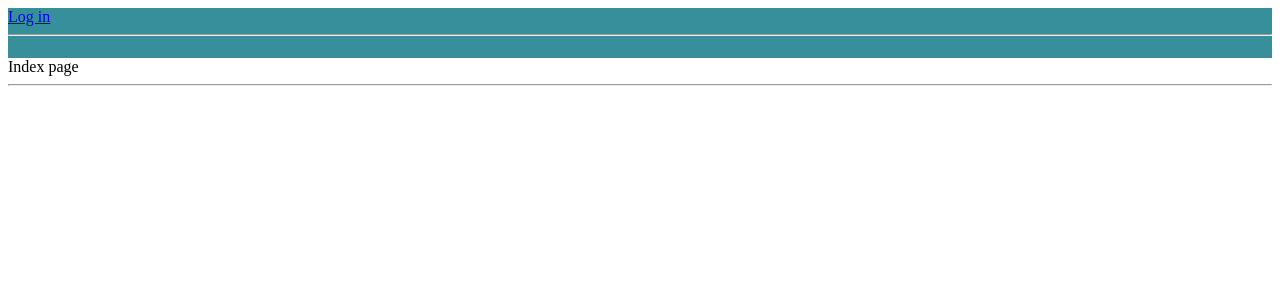
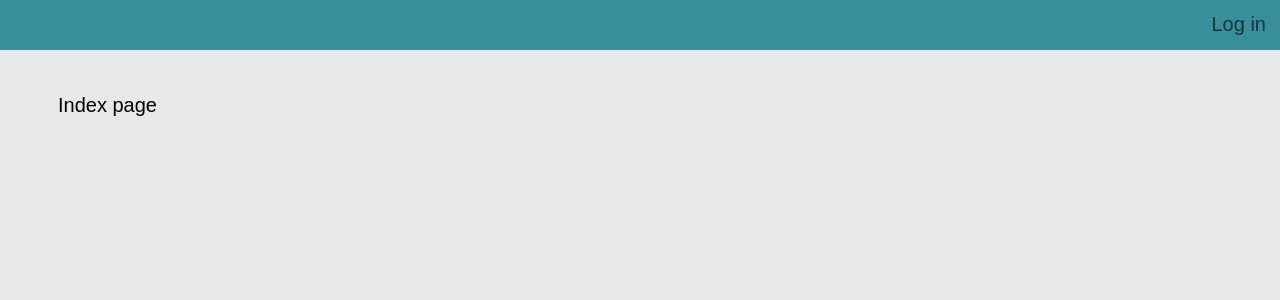
Before and after one commit to gaurav3210/SphinxPortal, a Django app: template register/templates/index.html in a window 1280 px wide. Shown: the top 300 px of the page. Run offline with Django 3.2, Linux system fonts and the light colour scheme; the template is opened without the code that fills it, so the values that code supplies are empty.

Commit message:
updating css files

```diff
--- a/register/static/register/css/base.css
+++ b/register/static/register/css/base.css
@@ -1,31 +1,48 @@
-#nav-bar{
+
+body{
+    top: 0px;
+    background-color: #E8E8E8 !important;
+}
+
+#header{
     top: 0px;
     left: 0px;
-    right:  0px;
+    right: 0px;
+    position: fixed;
+    height: 50px;
     background-color: #378F9B;
-    height: 50px;
-    width: 100%;
+    color: #15363A;
 }
 
-#nav-bar ul{
+#header ul{
     list-style: none;
 }
 
-#nav-bar ul li{
+#header ul li{
     float: right;
     font-size: 20px;
     font-family: sans-serif;
 }
 
-#nav-bar ul li a{
+#header ul li a{
     display: block;
     color: #15363A;
+    padding-right: 10px;
+    padding: 14px;
     text-align: center;
-    padding: 8px;
     text-decoration: none;
+    margin-top: -17px;
 }
 
-#nav-bar ul li a:hover{
+#header ul li a:hover{
     color: #378F9B;
+    padding-right: 10px;
     background-color: #15363A;
 }
+
+#content{
+    margin-top: 50px;
+    margin-left: 50px;
+    font-family: sans-serif;
+    font-size: 20px;
+}
--- a/register/templates/base.html
+++ b/register/templates/base.html
@@ -2,32 +2,35 @@
 <!DOCTYPE html>
 <html lang="en">
 {% load staticfiles %}
+
 <head>
     <link rel="stylesheet" href="{% static 'register/css/base.css' %}" >
     <title>{% block title %}User test{% endblock %}</title>
 </head>
 
 <body>
-    <div id="nav-bar">
+    <div id="header">
     {% block header %}
-    {% if user.is_authenticated %}
-        {% trans "Logged in" %}: {{ user.username }}
-        (<a href="{% url 'auth_logout' %}">{% trans "Log out" %}</a> |
-        <a href="{% url 'auth_password_change' %}">{% trans "Change password" %}</a>)
-    {% else %}
-       <a href="{% url 'auth_login' %}">{% trans "Log in" %}</a>
-    {% endif %}
-    <hr />
+        <ul>
+        {% if user.is_authenticated %}
+            <li><a href="#"> {% trans "Logged in" %} {{ user.username }} </a></li>
+            <li><a href="{% url 'auth_logout' %}">{% trans "Log out" %}</a></li>
+            <li><a href="{% url 'auth_password_change' %}">{% trans "Change password" %}</a></li>
+        {% else %}
+            <li><a href="{% url 'auth_login' %}">{% trans "Log in" %}</a></li>
+        {% endif %}
+        </ul>
     {% endblock %}
+
     </div>
-
+    <br><br>
     <div id="content">
     {% block content %}{% endblock %}
     </div>
 
     <div id="footer">
     {% block footer %}
-        <hr />
+
     {% endblock %}
     </div>
 </body>
--- a/register/templates/home.html
+++ b/register/templates/home.html
@@ -11,7 +11,6 @@
     <!--<link rel="stylesheet" type="text/css" media="screen" href="main.css" />
      <script src="main.js"></script>-->
     <link rel="stylesheet" href="{% static 'register/css/home.css'%}">
-    <link rel="stylesheet" href="{% static 'register/css/base.css' %}">
 </head>
 <body>
     <div id="header">
@@ -28,8 +27,9 @@
                 </div>
             </li>
 
-        <ul>
+        </ul>
     </div>
+
     <div id="nav-bar">
         <ul >
             <li><a href="{% url 'registration_register' %}"><strong>Register</strong></a></li>
```
Also changed, not shown: register/static/register/css/home.css (+33 -15 lines).
